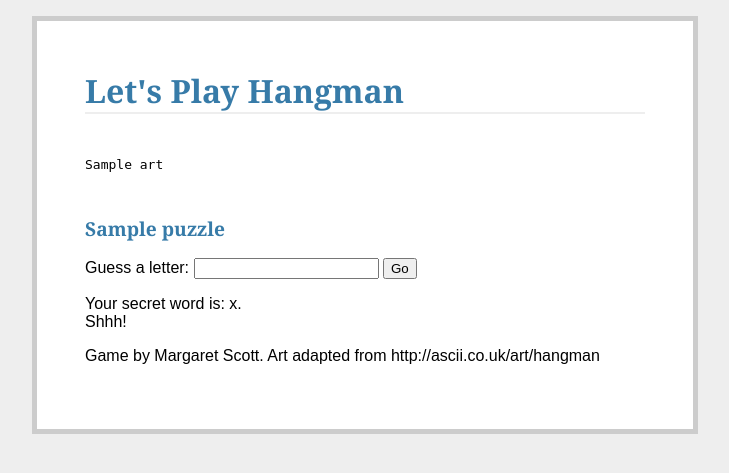
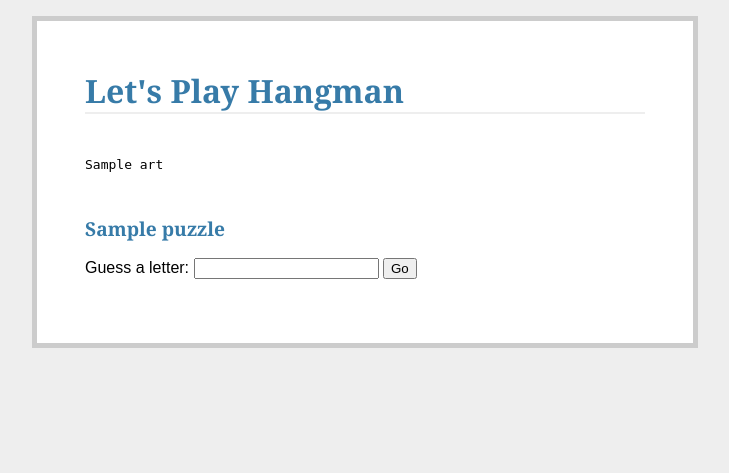
Before and after one commit to eudaimonious/Django-Hangman, a Django app: template HangmanApp/templates/index.html in a window 1280 px wide. Shown: the top 473 px of the page, without its empty margins (275-1004 px from the left). Run offline with Django 3.2, Linux system fonts and the light colour scheme; the template is opened without the code that fills it: most values are stand-ins (such as "Sample title", 1, 10 or a date in 2020); parts of the project's set-up code (start-up, migrations or seed data) failed here and were passed over.

Commit message:
Remove answer from templates

```diff
--- a/HangmanApp/templates/endgame.html
+++ b/HangmanApp/templates/endgame.html
@@ -20,7 +20,9 @@
 
 {% endif %}
   <p>
-    Game by Margaret Scott. Art adapted from http://ascii.co.uk/art/hangman
+    Game by Margaret Scott
+    <br>
+    Art adapted from http://ascii.co.uk/art/hangman
   </p>
   </div>
 </div>
--- a/HangmanApp/templates/index.html
+++ b/HangmanApp/templates/index.html
@@ -20,14 +20,7 @@
 <input type="submit" value="Go" />
 </form>
 
-  <p>Your secret word is: {{ pretty_secret_word }}.
-    <br>
-    Shhh!
-    <br>
-  </p>
-  <p>
-    Game by Margaret Scott. Art adapted from http://ascii.co.uk/art/hangman
-  </p>
+
   </div>
 </div>
 </body>
```
Also changed, not shown: HangmanApp/templates/anotherturn.html (+2 -6 lines).
